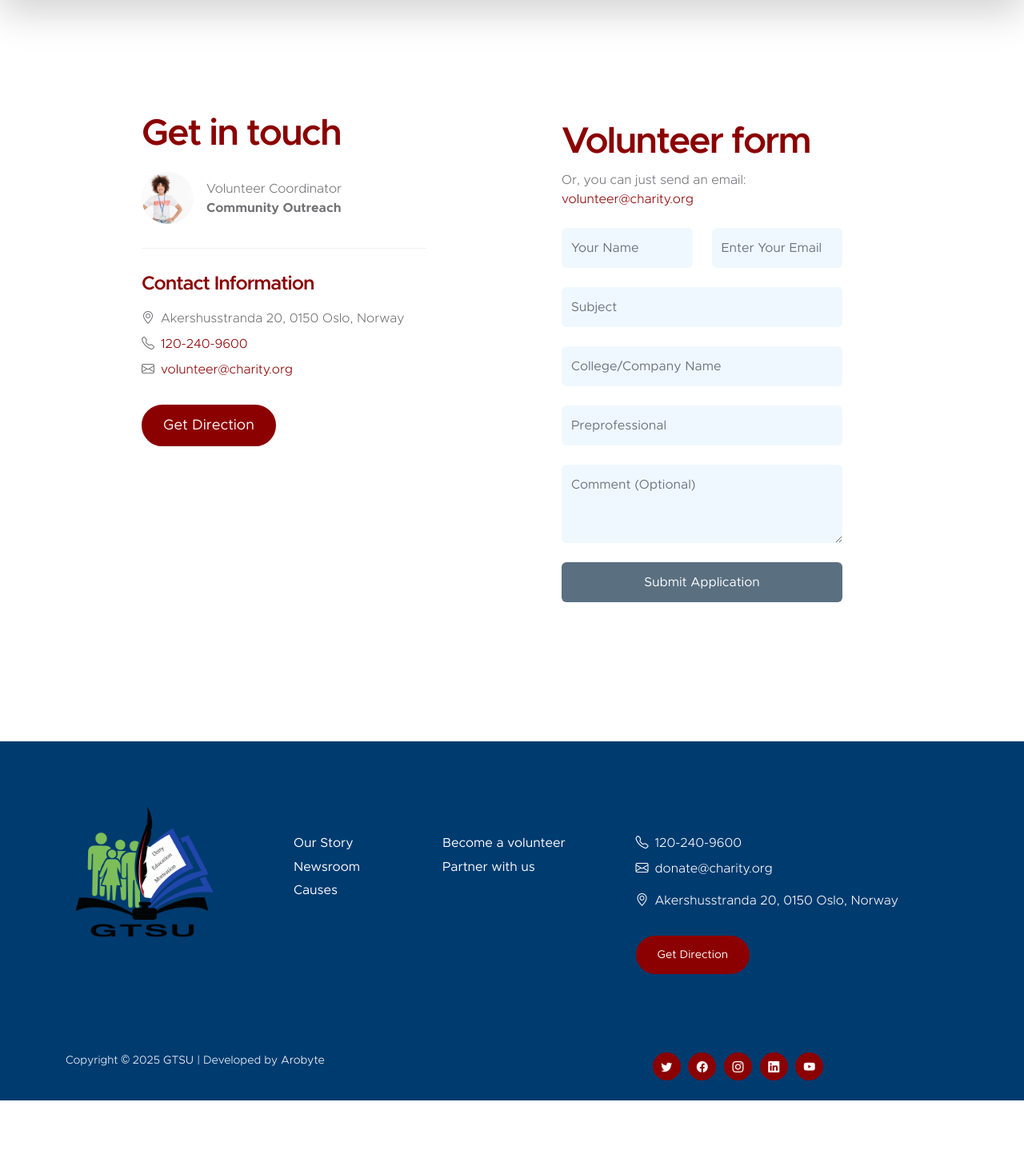
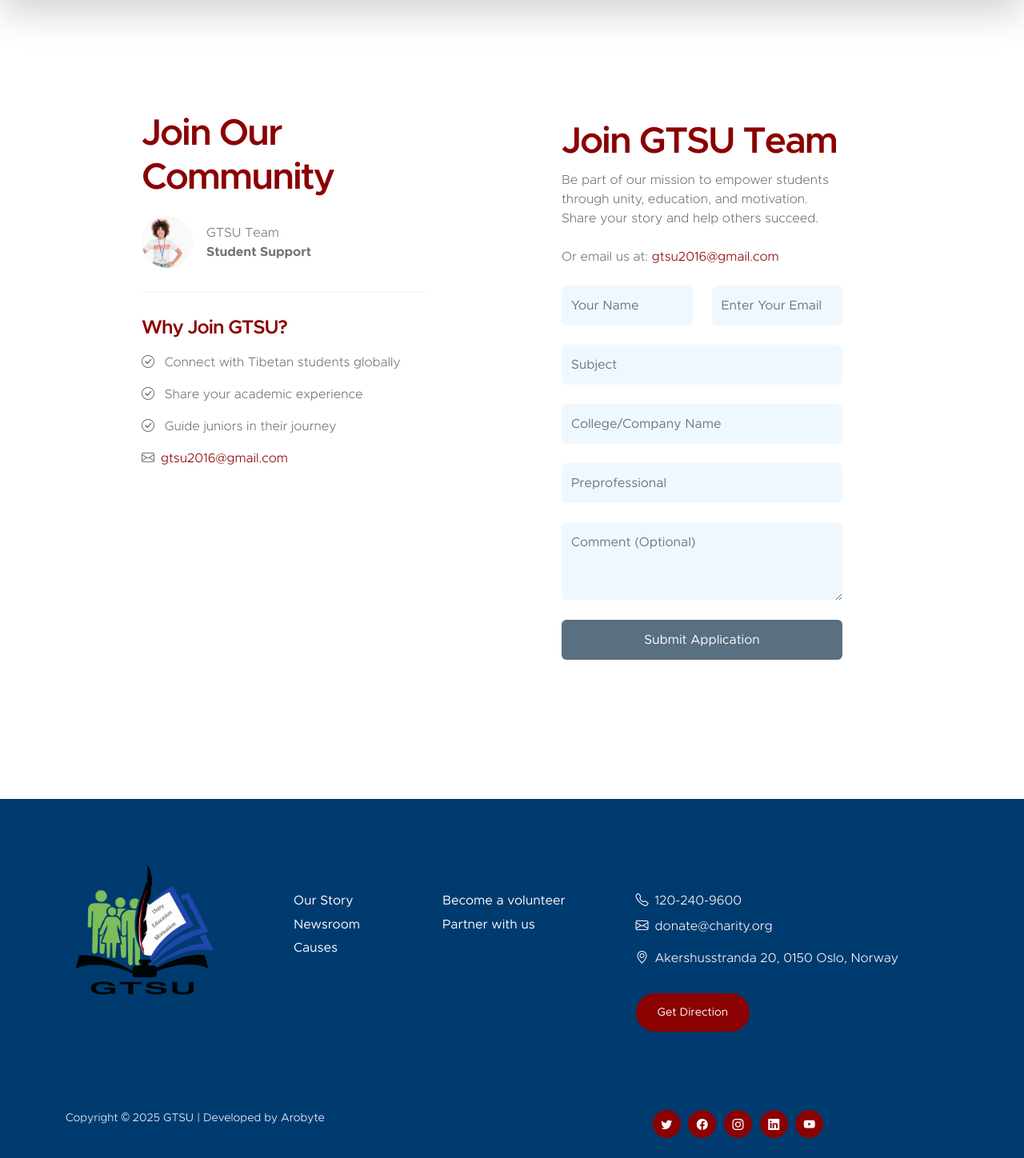
Before and after one commit to lobsangtashi123/gtsu, a Django app: page /volunteer/ in a window 1280 px wide. Shown: the part 139-1587 px from the top of the page at 80% size. Before the commit the page ends 1515 px from the top, so only its background shows below. Run offline with Django 4.2, Linux system fonts and the light colour scheme; some libraries are stand-ins or nearby versions.

Commit message:
Revise volunteer page header and contact details
Updated volunteer page content to reflect new messaging and contact information.

```diff
--- a/templates/volunteer.html
+++ b/templates/volunteer.html
@@ -9,36 +9,39 @@
         <div class="row">
             <div class="col-lg-4 col-12 ms-auto mb-5 mb-lg-0">
                 <div class="contact-info-wrap">
-                    <h2>Get in touch</h2>
+                    <h2>Join Our Community</h2>
 
                     <div class="contact-image-wrap d-flex flex-wrap">
                         <img src="{% static 'images/smiling-casual-woman-dressed-volunteer-t-shirt-with-badge.jpg' %}" class="img-fluid avatar-image" alt="">
 
                         <div class="d-flex flex-column justify-content-center ms-3">
-                            <p class="mb-0">Volunteer Coordinator</p>
-                            <p class="mb-0"><strong>Community Outreach</strong></p>
+                            <p class="mb-0">GTSU Team</p>
+                            <p class="mb-0"><strong>Student Support</strong></p>
                         </div>
                     </div>
 
                     <div class="contact-info">
-                        <h5 class="mb-3">Contact Information</h5>
+                        <h5 class="mb-3">Why Join GTSU?</h5>
 
-                        <p class="d-flex mb-2">
-                            <i class="bi-geo-alt me-2"></i>
-                            Akershusstranda 20, 0150 Oslo, Norway
+                        <p class="mb-3">
+                            <i class="bi-check-circle me-2"></i>
+                            Connect with Tibetan students globally
                         </p>
 
-                        <p class="d-flex mb-2">
-                            <i class="bi-telephone me-2"></i>
-                            <a href="tel: 120-240-9600">120-240-9600</a>
+                        <p class="mb-3">
+                            <i class="bi-check-circle me-2"></i>
+                            Share your academic experience
+                        </p>
+
+                        <p class="mb-3">
+                            <i class="bi-check-circle me-2"></i>
+                            Guide juniors in their journey
                         </p>
 
                         <p class="d-flex">
                             <i class="bi-envelope me-2"></i>
-                            <a href="mailto:volunteer@charity.org">volunteer@charity.org</a>
+                            <a href="mailto:gtsu2016@gmail.com">gtsu2016@gmail.com</a>
                         </p>
-
-                        <a href="#" class="custom-btn btn mt-3">Get Direction</a>
                     </div>
                 </div>
             </div>
@@ -46,10 +49,13 @@
             <div class="col-lg-5 col-12 mx-auto">
                 <form class="custom-form volunteer-form" action="/volunteer/" method="post" role="form">
                     {% csrf_token %}
-                    <h2>Volunteer form</h2>
+                    <h2>Join GTSU Team</h2>
 
-                    <p class="mb-4">Or, you can just send an email:
-                        <a href="mailto:volunteer@charity.org">volunteer@charity.org</a>
+                    <p class="mb-4">Be part of our mission to empower students through unity, education, and motivation. Share your story and help others succeed.
+                    </p>
+
+                    <p class="mb-4">Or email us at:
+                        <a href="mailto:gtsu2016@gmail.com">gtsu2016@gmail.com</a>
                     </p>
                     <div class="row">
                         <div class="col-lg-6 col-md-6 col-12">
```
